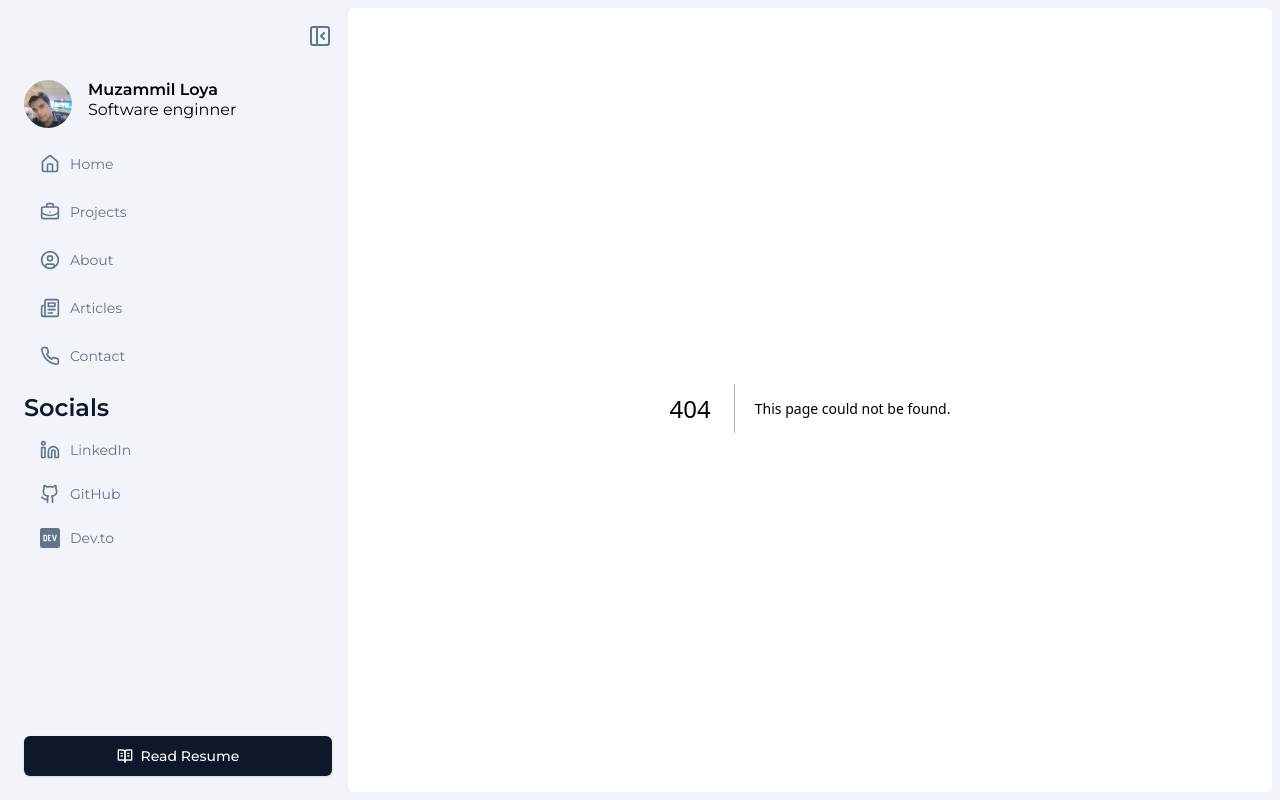
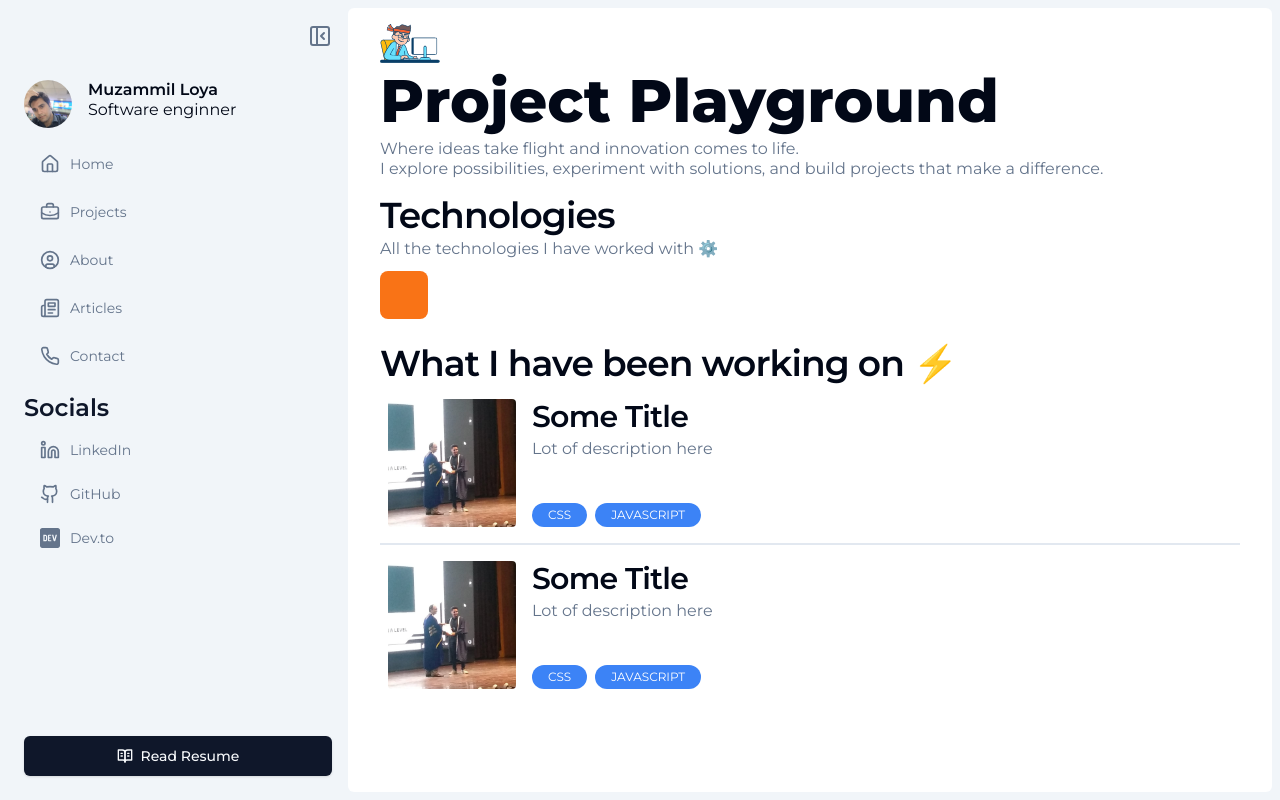
Before and after one commit to Muzammil-cyber/cool-portfolio, a Next.js app: page /projects in a window 1280 px wide. Before the commit this address had no page. Built offline with nearby package versions, Linux system fonts and the light colour scheme; a web font is replaced by a local one.

Commit message:
feat: Add projects and articles page

```diff
--- /dev/null
+++ b/src/app/articles/page.tsx
@@ -0,0 +1,65 @@
+import Card from "@/components/Card";
+import { Para, Heading1, Heading2 } from "@/components/ui/Typography";
+import { Separator } from "@/components/ui/separator";
+
+import Image from "next/image";
+
+export type CardType = {
+  title: string;
+  description: string;
+  image?: string;
+  link: string;
+  tags: string[];
+};
+
+const CARDS: CardType[] = [
+  {
+    title: "Some Title",
+    description: "Lot of description here",
+    image: "/images/image-1.jpg",
+    link: "/projects",
+    tags: ["css", "javascript"],
+  },
+  {
+    title: "Some Title",
+    description: "Lot of description here",
+    image: "/images/image-1.jpg",
+    link: "/projects",
+    tags: ["css", "javascript"],
+  },
+];
+export default function ArticlesPage() {
+  return (
+    <main className="container grid gap-4 py-4">
+      <div className="flex w-full flex-col gap-2">
+        <Image
+          src={"/icons/articles.svg"}
+          width={40}
+          height={40}
+          alt="Articles Icon"
+          className="hidden sm:block"
+        />
+        <Heading1>The Knowledge Hub</Heading1>
+        <Para muted>
+          Dive deep into the world of technology with insightful articles and
+          thought-provoking discussions. <br />
+          Explore the latest trends, gain valuable knowledge, and get inspired
+          to create something amazing.
+        </Para>
+      </div>
+      <section className="grid gap-2">
+        {CARDS.map((card, idx) => {
+          const isLast: boolean = idx === CARDS.length - 1;
+          return (
+            <>
+              <Card key={card.title} {...card} />
+              {!isLast && (
+                <Separator key={card.title + "sepatator"} className="h-[2px]" />
+              )}
+            </>
+          );
+        })}
+      </section>
+    </main>
+  );
+}
--- /dev/null
+++ b/src/app/projects/page.tsx
@@ -0,0 +1,72 @@
+import Card from "@/components/Card";
+import { Heading1, Heading2, Para } from "@/components/ui/Typography";
+import { Separator } from "@/components/ui/separator";
+import Image from "next/image";
+
+export type CardType = {
+  title: string;
+  description: string;
+  image?: string;
+  link: string;
+  tags: string[];
+};
+
+const CARDS: CardType[] = [
+  {
+    title: "Some Title",
+    description: "Lot of description here",
+    image: "/images/image-1.jpg",
+    link: "/projects",
+    tags: ["css", "javascript"],
+  },
+  {
+    title: "Some Title",
+    description: "Lot of description here",
+    image: "/images/image-1.jpg",
+    link: "/projects",
+    tags: ["css", "javascript"],
+  },
+];
+
+export default function ProjectsPage() {
+  return (
+    <main className="container grid gap-4 py-4">
+      <div className="flex w-full flex-col gap-2">
+        <Image
+          src={"/icons/projects.svg"}
+          width={60}
+          height={60}
+          alt="Projects Icon"
+          className="hidden sm:block"
+        />
+        <Heading1>Project Playground</Heading1>
+        <Para muted>
+          Where ideas take flight and innovation comes to life. <br />I explore
+          possibilities, experiment with solutions, and build projects that make
+          a difference.
+        </Para>
+      </div>
+      <section className="grid gap-1">
+        <Heading2>Technologies</Heading2>
+        <Para muted>All the technologies I have worked with ⚙️</Para>
+        <div className="my-2 flex flex-wrap">
+          <div className="h-12 w-12 rounded-lg bg-orange-500"></div>
+        </div>
+      </section>
+      <section className="grid gap-2">
+        <Heading2>What I have been working on ⚡️</Heading2>
+        {CARDS.map((card, idx) => {
+          const isLast: boolean = idx === CARDS.length - 1;
+          return (
+            <>
+              <Card key={card.title} {...card} />
+              {!isLast && (
+                <Separator key={card.title + "sepatator"} className="h-[2px]" />
+              )}
+            </>
+          );
+        })}
+      </section>
+    </main>
+  );
+}
--- /dev/null
+++ b/src/components/Card.tsx
@@ -0,0 +1,51 @@
+import Image from "next/image";
+import Link from "next/link";
+import { Heading3, Para } from "./ui/Typography";
+
+type CardProps = {
+  title: string;
+  description: string;
+  image?: string;
+  link: string;
+  tags: string[];
+};
+
+export default function Card({
+  title,
+  description,
+  image,
+  link,
+  tags,
+}: CardProps) {
+  return (
+    <Link
+      href={link}
+      className="flex w-full max-w-3xl flex-col gap-4 rounded-md p-2 hover:bg-input sm:flex-row sm:items-center"
+    >
+      {image && (
+        <Image
+          src={image}
+          alt={title}
+          width={128}
+          height={128}
+          className="aspect-video w-full rounded object-cover sm:aspect-square sm:h-32 sm:w-32"
+        />
+      )}
+      <div className="flex h-full flex-col gap-1">
+        <Heading3>{title}</Heading3>
+        <Para muted>{description}</Para>
+        <div className="mt-auto flex gap-2">
+          {tags.map((tag) => (
+            <span
+              key={tag}
+              //   Color according to tech color
+              className="rounded-full bg-logo px-4 py-1 text-xs uppercase text-white"
+            >
+              {tag}
+            </span>
+          ))}
+        </div>
+      </div>
+    </Link>
+  );
+}
```
Also changed, not shown: public/icons/articles.svg (added), public/icons/projects.svg (added).
